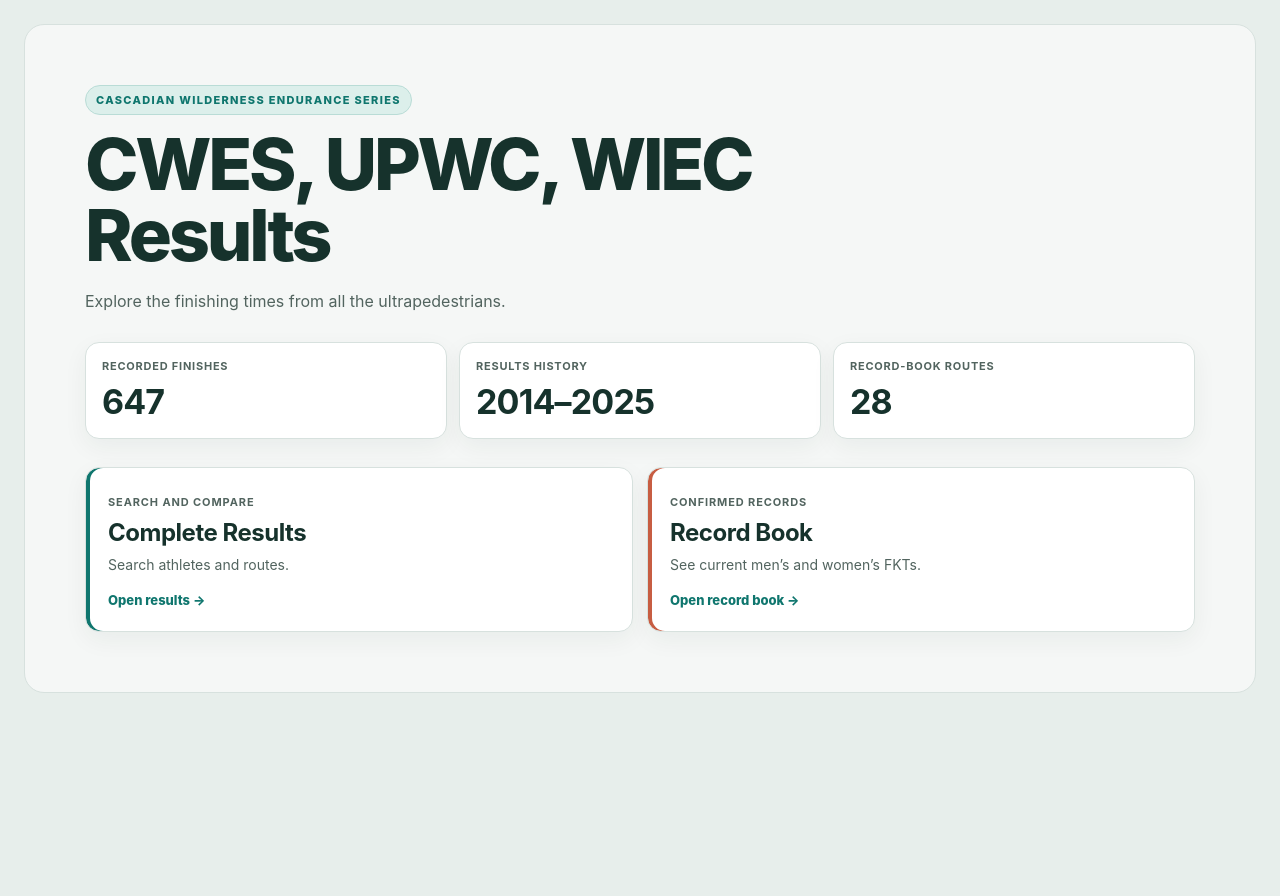
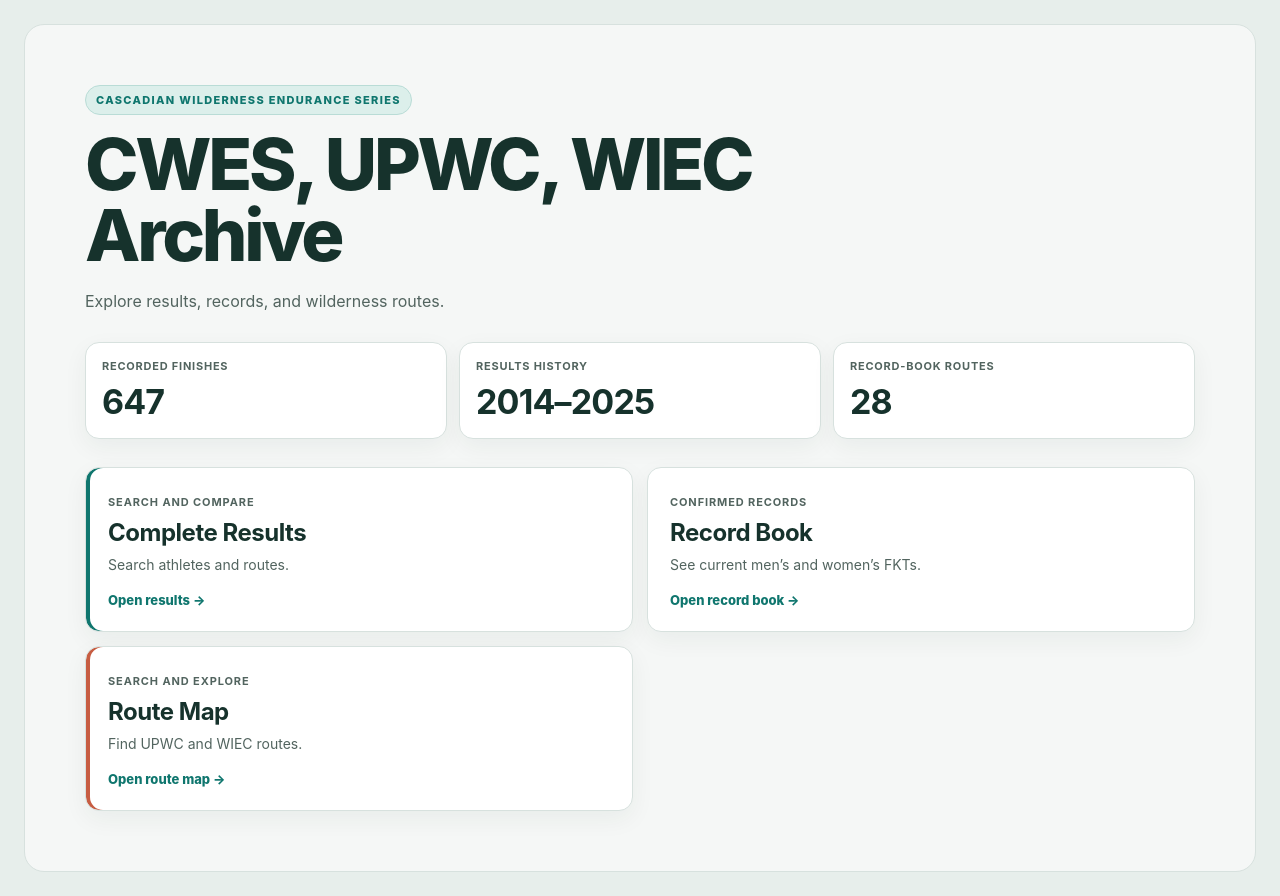
Before and after one commit to krysgu/cwes-results, a website: page index.html in a window 1280 px wide. Before the commit the page ends 800 px from the top, so only its background shows below. Drawn offline with Linux system fonts and the light colour scheme.

Commit message:
Link the interactive route map from the archive
Add the route map to the README and public archive homepage.

```diff
--- a/index.html
+++ b/index.html
@@ -3,15 +3,15 @@
 <head>
   <meta charset="utf-8">
   <meta name="viewport" content="width=device-width, initial-scale=1">
-  <meta name="description" content="Explore CWES, UPWC, and WIEC results and fastest known times.">
+  <meta name="description" content="Explore CWES, UPWC, and WIEC results, fastest known times, and wilderness routes.">
   <meta property="og:title" content="CWES / UPWC Public Archive">
-  <meta property="og:description" content="Complete race results and the official record book for the Cascadian Wilderness Endurance Series.">
+  <meta property="og:description" content="Complete results, the official record book, and an interactive route map for the Cascadian Wilderness Endurance Series.">
   <meta property="og:type" content="website">
   <meta property="og:url" content="https://krysgu.github.io/cwes-results/">
   <meta property="og:image" content="https://krysgu.github.io/cwes-results/assets/images/og.jpg">
   <meta name="twitter:card" content="summary_large_image">
   <meta name="twitter:title" content="CWES / UPWC Public Archive">
-  <meta name="twitter:description" content="Complete race results and the official record book for the Cascadian Wilderness Endurance Series.">
+  <meta name="twitter:description" content="Complete results, the official record book, and an interactive route map for the Cascadian Wilderness Endurance Series.">
   <meta name="twitter:image" content="https://krysgu.github.io/cwes-results/assets/images/og.jpg">
   <title>CWES / UPWC Public Archive</title>
   <link rel="stylesheet" href="assets/css/site.css">
@@ -19,8 +19,8 @@
 <body>
   <main class="site-shell site-home">
     <p class="site-kicker">Cascadian Wilderness Endurance Series</p>
-    <h1>CWES, UPWC, WIEC Results</h1>
-    <p class="site-home__intro">Explore the finishing times from all the ultrapedestrians.</p>
+    <h1>CWES, UPWC, WIEC Archive</h1>
+    <p class="site-home__intro">Explore results, records, and wilderness routes.</p>
     <section class="site-home__stats" aria-label="Archive summary">
       <div class="site-home__stat"><span>Recorded finishes</span><strong>647</strong></div>
       <div class="site-home__stat"><span>Results history</span><strong>2014–2025</strong></div>
@@ -39,6 +39,12 @@
         <p>See current men’s and women’s FKTs.</p>
         <span class="site-home__arrow">Open record book →</span>
       </a>
+      <a class="site-home__card" href="route-map/">
+        <small>Search and explore</small>
+        <h2>Route Map</h2>
+        <p>Find UPWC and WIEC routes.</p>
+        <span class="site-home__arrow">Open route map →</span>
+      </a>
     </section>
   </main>
 </body>
```
Also changed, not shown: README.md.
